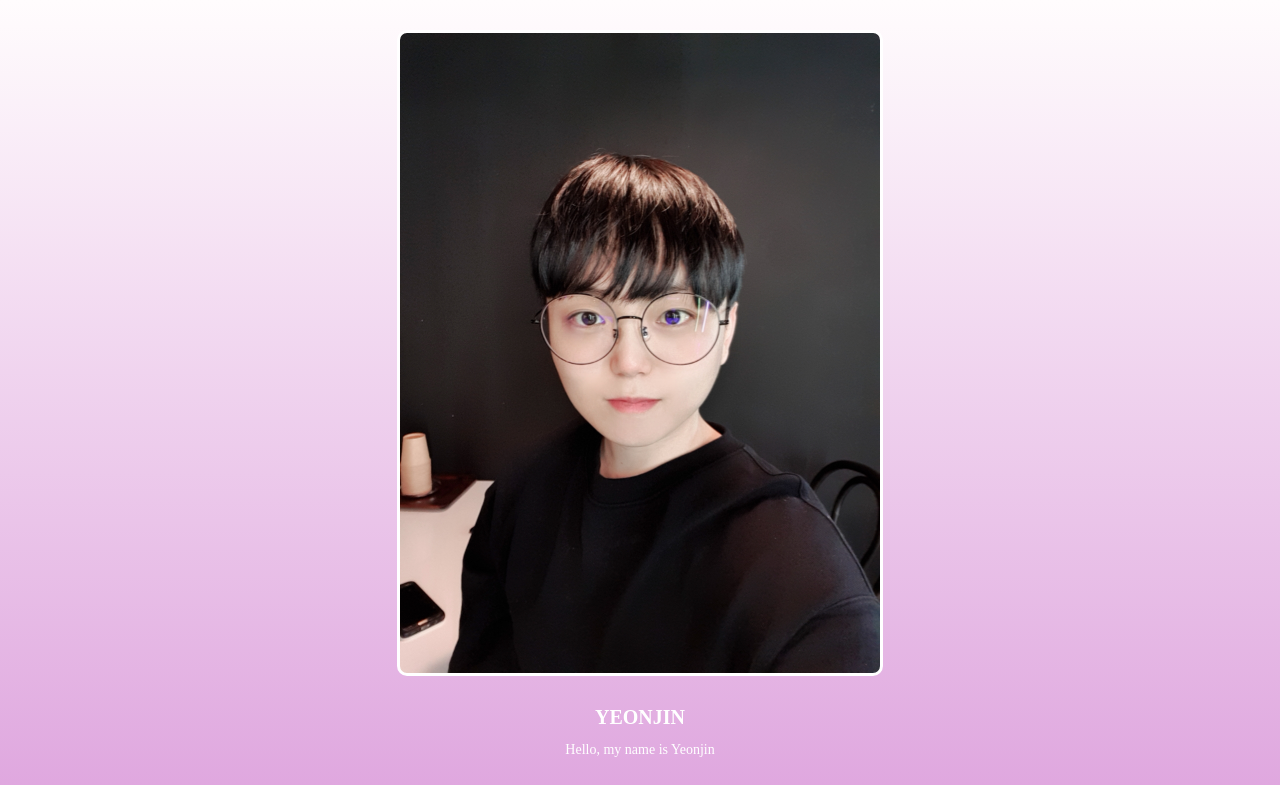
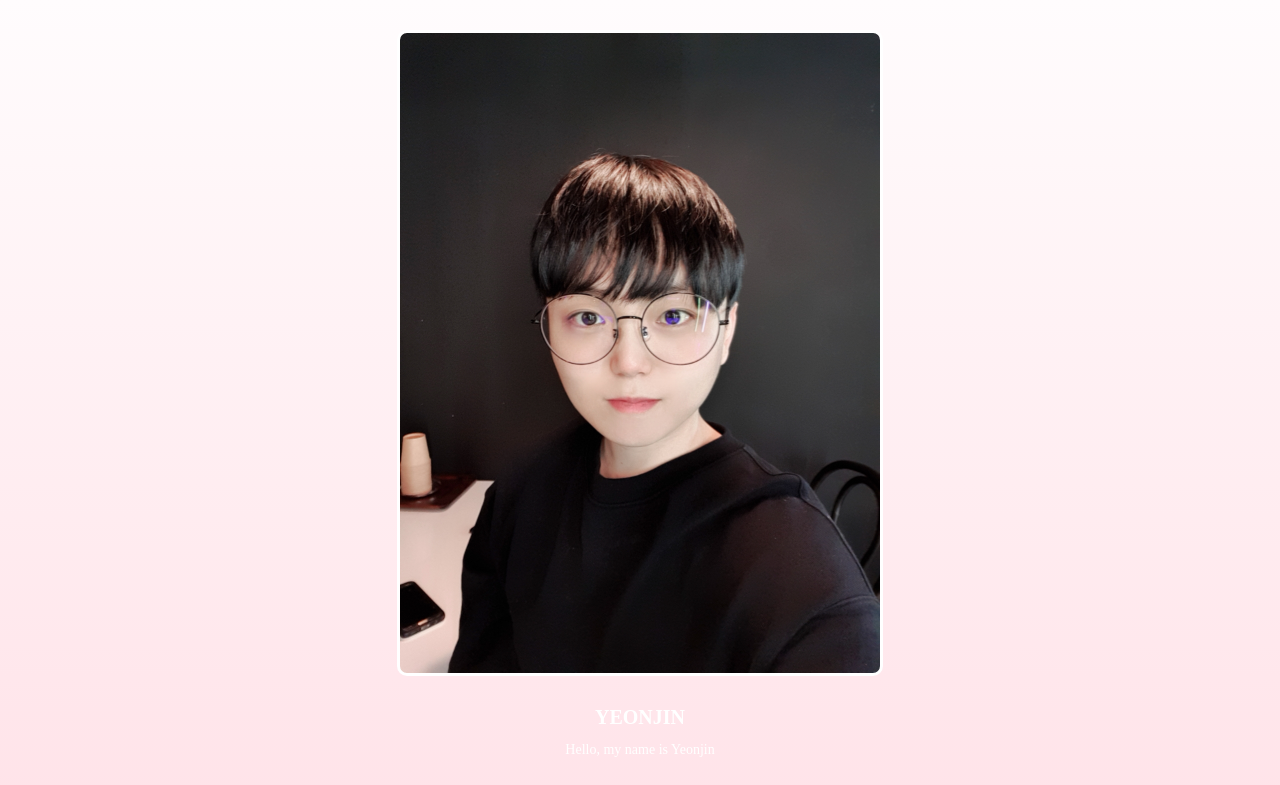
Before and after one commit to Deep-pencil/mypage, a plain HTML site: page index.html in a window 1280 px wide. Shown: the top 785 px of the page. Drawn offline with Linux system fonts and the light colour scheme; a web font is replaced by a local one.

Commit message:
Update index.html

```diff
--- a/index.html
+++ b/index.html
@@ -12,7 +12,8 @@
                 font-family: "Pretendard", serif;
             }
             body {
-                background: linear-gradient(180deg, #FFFCFD 0%, #cc73ccc9 100%);
+                background: linear-gradient(180deg, #FFFCFD 0%, #FFE2E8 100%);
+                height: 100vh;
 
                 font-size: 20px;
                 font-weight: 500;
```
